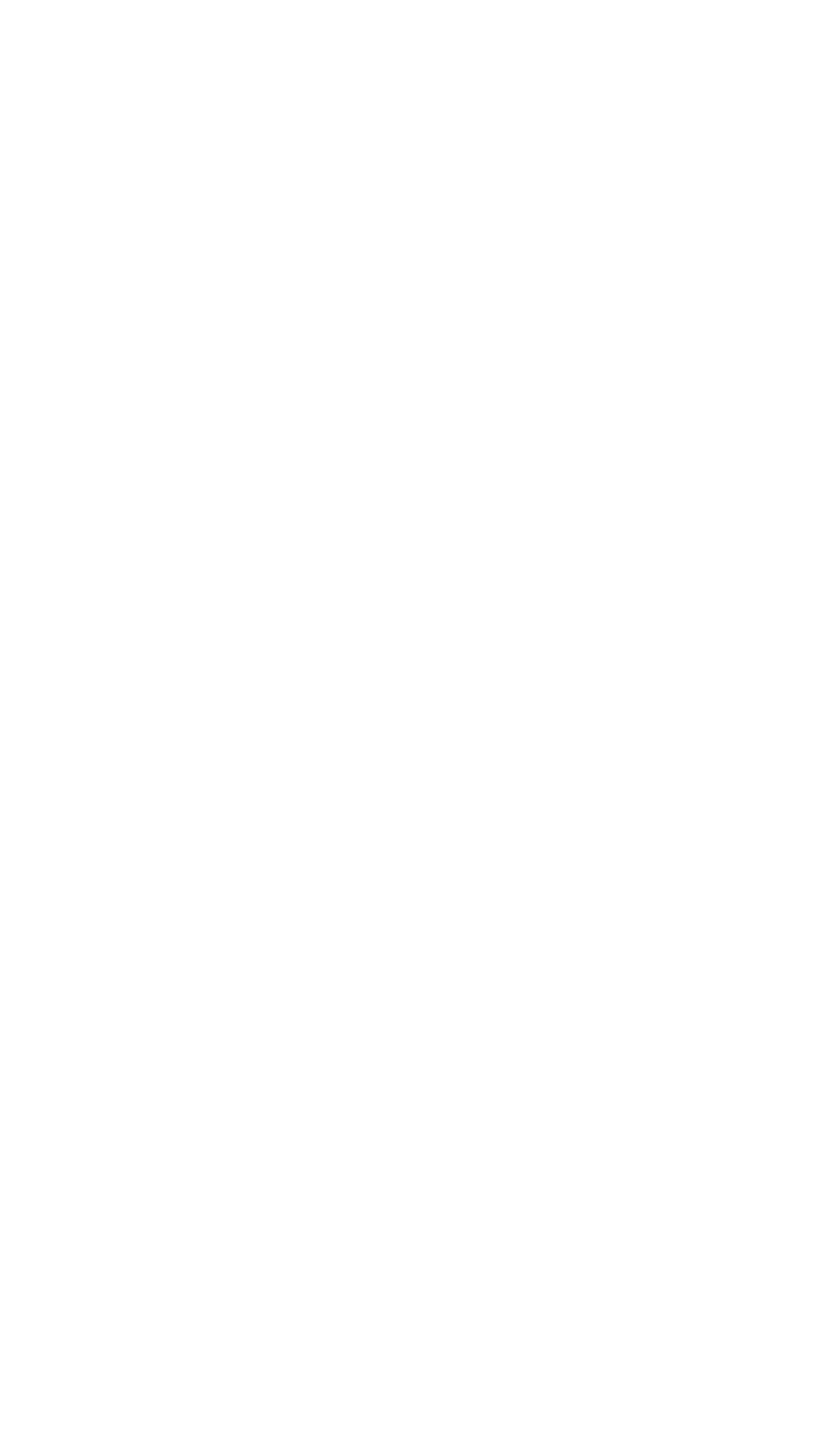
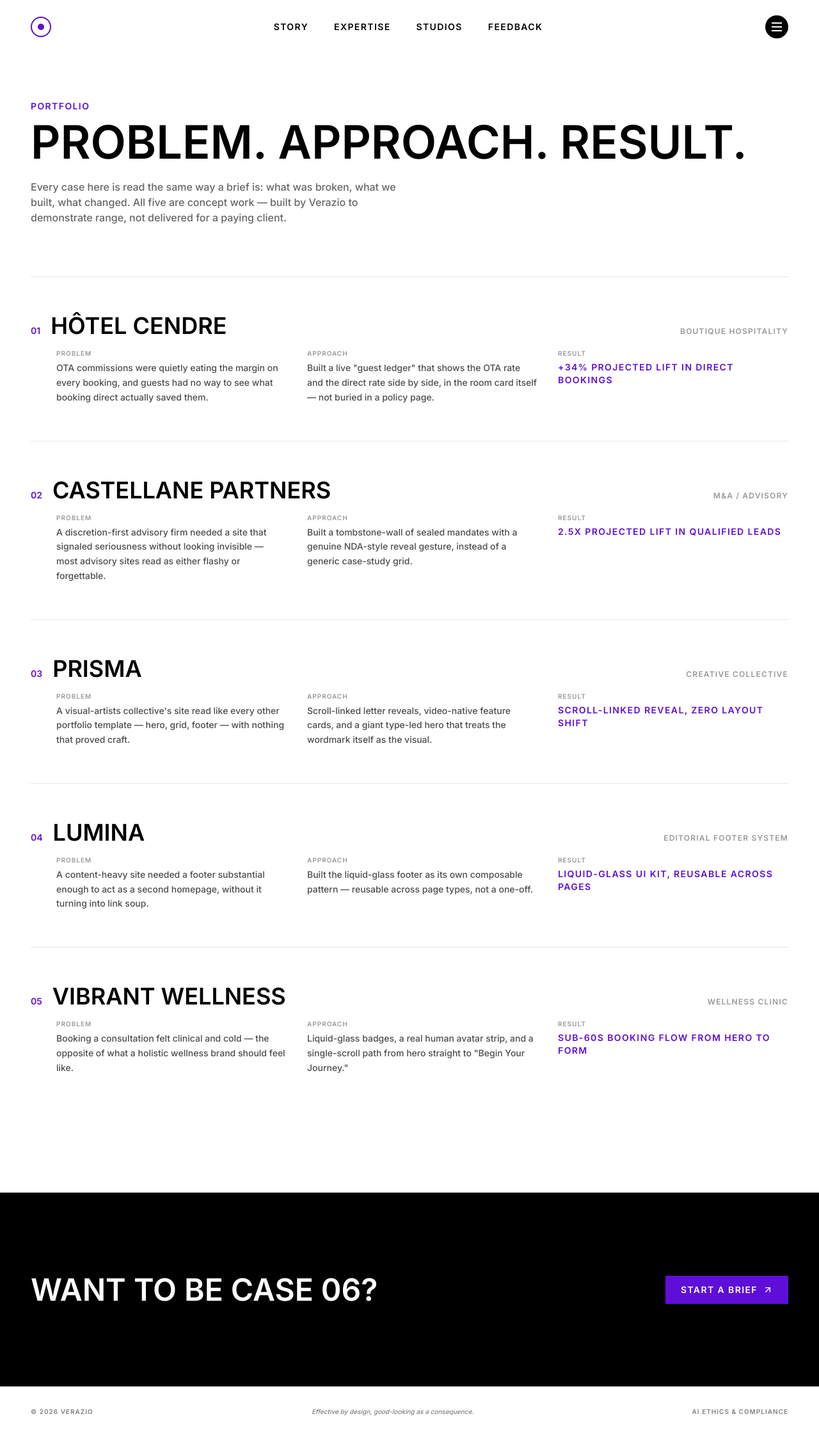
Before and after one commit to Sandovich/verazio, a React (Vite) app: page /verazio/portfolio in a window 1280 px wide. Before the commit this address had no page. Shown: the whole page at 64% size. Before the commit the page ends 800 px from the top, so only its background shows below. Built offline with nearby package versions, Linux system fonts and the light colour scheme.

Commit message:
Fix router basename for /verazio/ subpath

```diff
--- a/package.json
+++ b/package.json
@@ -22,6 +22,7 @@
     "@types/react-dom": "^19.2.3",
     "@vitejs/plugin-react": "^6.0.4",
     "autoprefixer": "^10.5.4",
+    "gh-pages": "^6.3.0",
     "oxlint": "^1.75.0",
     "playwright": "^1.62.1",
     "postcss": "^8.5.26",
--- a/src/AiEthics.tsx
+++ b/src/AiEthics.tsx
@@ -134,7 +134,7 @@ export default function AiEthics() {
             </p>
           </div>
           <a
-            href="/#contact"
+            href="/verazio/#contact"
             className="flex items-center gap-2 bg-accent text-white font-semibold uppercase tracking-widest text-sm px-6 py-3 shrink-0"
           >
             Start a brief
--- a/src/App.tsx
+++ b/src/App.tsx
@@ -15,7 +15,7 @@ function Home() {
 
 function App() {
   return (
-    <BrowserRouter>
+    <BrowserRouter basename="/verazio">
       <Routes>
         <Route path="/" element={<Home />} />
         <Route path="/portfolio" element={<Portfolio />} />
--- a/src/Footer.tsx
+++ b/src/Footer.tsx
@@ -5,7 +5,7 @@ export default function Footer() {
       <span className="italic normal-case tracking-normal font-medium">
         Effective by design, good-looking as a consequence.
       </span>
-      <a href="/ai-ethics" className="hover:text-accent">
+      <a href="/verazio/ai-ethics" className="hover:text-accent">
         AI Ethics &amp; Compliance
       </a>
     </footer>
--- a/src/Header.tsx
+++ b/src/Header.tsx
@@ -15,10 +15,10 @@ const fadeDown: Variants = {
 };
 
 const NAV_LINKS = [
-  { label: "Story", href: "/#about" },
-  { label: "Expertise", href: "/#services" },
-  { label: "Studios", href: "/#work" },
-  { label: "Feedback", href: "/#contact" },
+  { label: "Story", href: "/verazio/#about" },
+  { label: "Expertise", href: "/verazio/#services" },
+  { label: "Studios", href: "/verazio/#work" },
+  { label: "Feedback", href: "/verazio/#contact" },
 ];
 
 export function Logo({ className = "" }: { className?: string }) {
@@ -39,7 +39,7 @@ export default function Header({ animate = true }: { animate?: boolean }) {
     <>
       <nav className="relative z-10 flex items-center justify-between px-5 sm:px-8 md:px-12 pt-5 md:pt-6 font-sans uppercase tracking-widest font-semibold text-black">
         <motion.a
-          href="/"
+          href="/verazio/"
           variants={fadeDown}
           initial={initialState}
           animate="visible"
@@ -108,7 +108,7 @@ export default function Header({ animate = true }: { animate?: boolean }) {
           </div>
 
           <a
-            href="/#contact"
+            href="/verazio/#contact"
             className="mt-auto flex items-center gap-2 text-xl font-semibold text-accent uppercase tracking-widest"
           >
             Work With Us
--- a/src/Portfolio.tsx
+++ b/src/Portfolio.tsx
@@ -179,7 +179,7 @@ export default function Portfolio() {
             Want to be case 06?
           </h2>
           <a
-            href="/#contact"
+            href="/verazio/#contact"
             className="flex items-center gap-2 bg-accent text-white font-semibold uppercase tracking-widest text-sm px-6 py-3"
           >
             Start a brief
--- a/src/Sections.tsx
+++ b/src/Sections.tsx
@@ -240,7 +240,7 @@ export default function Sections() {
             Work
           </h2>
           <a
-            href="/portfolio"
+            href="/verazio/portfolio"
             className="text-xs md:text-sm font-semibold tracking-widest uppercase text-accent flex items-center gap-1"
           >
             Full portfolio <ArrowUpRight className="w-4 h-4" />
```
Also changed, not shown: 1 other file (tests, documents, lock files or other folders).
